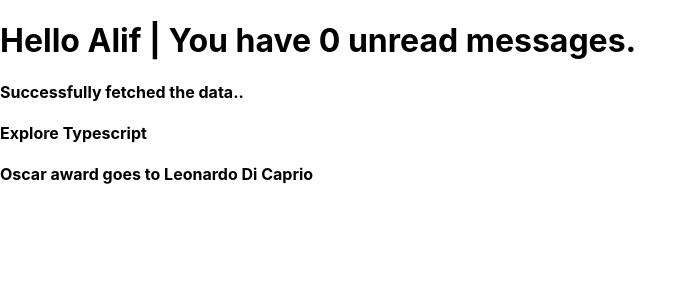
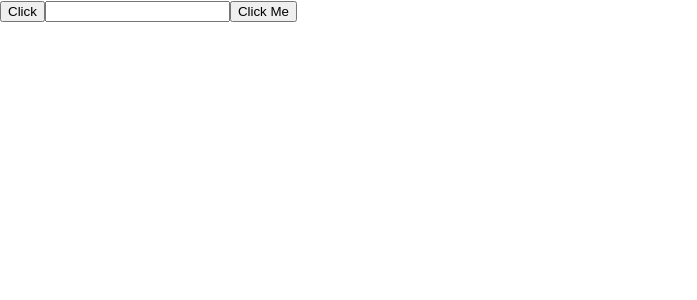
Before and after one commit to alifbinhossain/Explore-Typescript, a React (Create React App) app: page / in a window 1280 px wide. Shown: the top 300 px of the page, without its empty margins (0-697 px from the left). Built offline with nearby package versions, Linux system fonts and the light colour scheme.

Commit message:
explore event with typescript

```diff
--- a/src/App.tsx
+++ b/src/App.tsx
@@ -1,18 +1,18 @@
 import React from "react";
-import Greetings from "./Components/Greetings";
-import Heading from "./Components/Heading";
-import Oscar from "./Components/Oscar";
-import Status from "./Components/Status";
+import Button from "./Components/Button";
+import Input from "./Components/Input";
 
 function App() {
+  const handleButton = (event: React.MouseEvent<HTMLButtonElement>) => {
+    console.log(event.target);
+  };
+
   return (
     <div className="App">
-      <Greetings name="Alif" isLoggedIn={true}></Greetings>
-      <Status status="success" />
-      <Heading>Explore Typescript</Heading>
-      <Oscar>
-        <Heading>Oscar award goes to Leonardo Di Caprio </Heading>
-      </Oscar>
+      <Button handleClick={(id) => alert(`button clicked ${id}`)}></Button>
+      <Input value="" handleChange={(event) => console.log(event)} />
+
+      <button onClick={handleButton}>Click Me</button>
     </div>
   );
 }
--- /dev/null
+++ b/src/Components/Button.tsx
@@ -0,0 +1,11 @@
+import React from "react";
+
+type ButtonProps = {
+  handleClick: (id: number) => void;
+};
+
+const Button = (props: ButtonProps) => {
+  return <button onClick={() => props.handleClick(5)}>Click</button>;
+};
+
+export default Button;
--- /dev/null
+++ b/src/Components/Input.tsx
@@ -0,0 +1,17 @@
+import React from "react";
+type InputProps = {
+  value: string;
+  handleChange: (event: React.MouseEvent<HTMLInputElement>) => void;
+};
+
+const Input = (props: InputProps) => {
+  return (
+    <input
+      type="text"
+      value={props.value}
+      onChange={(event) => props.handleChange}
+    />
+  );
+};
+
+export default Input;
```
